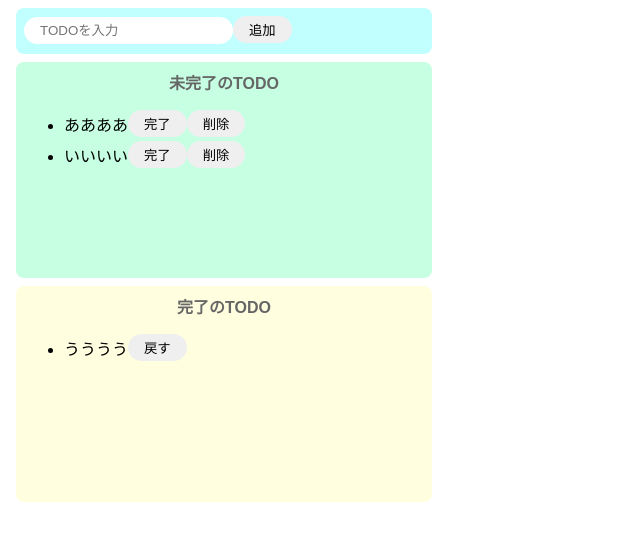
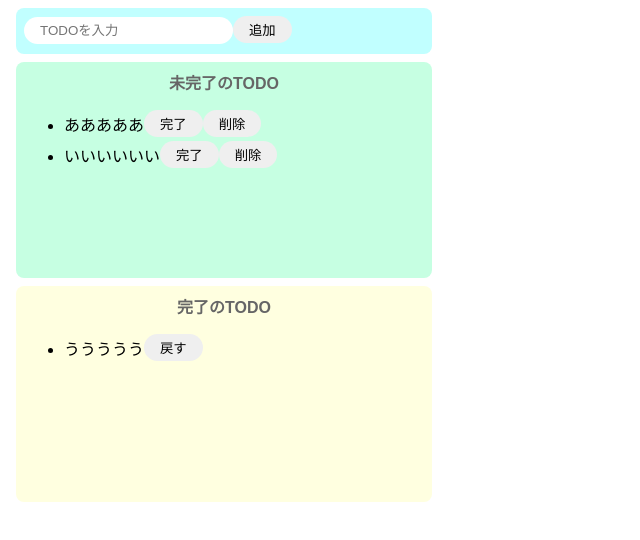
Before and after one commit to seroroman/todoreact, a React (Create React App) app: page / in a window 1280 px wide. Shown: the top 540 px of the page, without its empty margins (0-640 px from the left). Built offline with nearby package versions, Linux system fonts and the light colour scheme.

Commit message:
react よりモック

```diff
--- a/src/App.jsx
+++ b/src/App.jsx
@@ -1,6 +1,14 @@
+import { useState } from "react";
 import "./styles.css";
 
 export const App = () => {
+  const [incompleteTdos, setIncompleteTodos] = useState([
+    "あああああ",
+    "いいいいいい"
+  ]);
+
+  const [completeTodos] = useState(["ううううう"]);
+
   return (
     <>
       <div className="input-area">
@@ -10,25 +18,28 @@
       <div className="imcomplete-area">
         <p className="title">未完了のTODO</p>
         <ul>
-          <div className="list-row">
-            <li>ああああ</li>
-            <button>完了</button>
-            <button>削除</button>
-          </div>
-          <div className="list-row">
-            <li>いいいい</li>
-            <button>完了</button>
-            <button>削除</button>
-          </div>
+          {incompleteTdos.map((todo) => {
+            return (
+              <div key={todo} className="list-row">
+                <li>{todo}</li>
+                <button>完了</button>
+                <button>削除</button>
+              </div>
+            );
+          })}
         </ul>
       </div>
       <div className="complete-area">
         <p className="title">完了のTODO</p>
         <ul>
-          <div className="list-row">
-            <li>うううう</li>
-            <button>戻す</button>
-          </div>
+          {completeTodos.map((todo) => {
+            return (
+              <div key={todo} className="list-row">
+                <li>{todo}</li>
+                <button>戻す</button>
+              </div>
+            );
+          })}
         </ul>
       </div>
     </>
```
